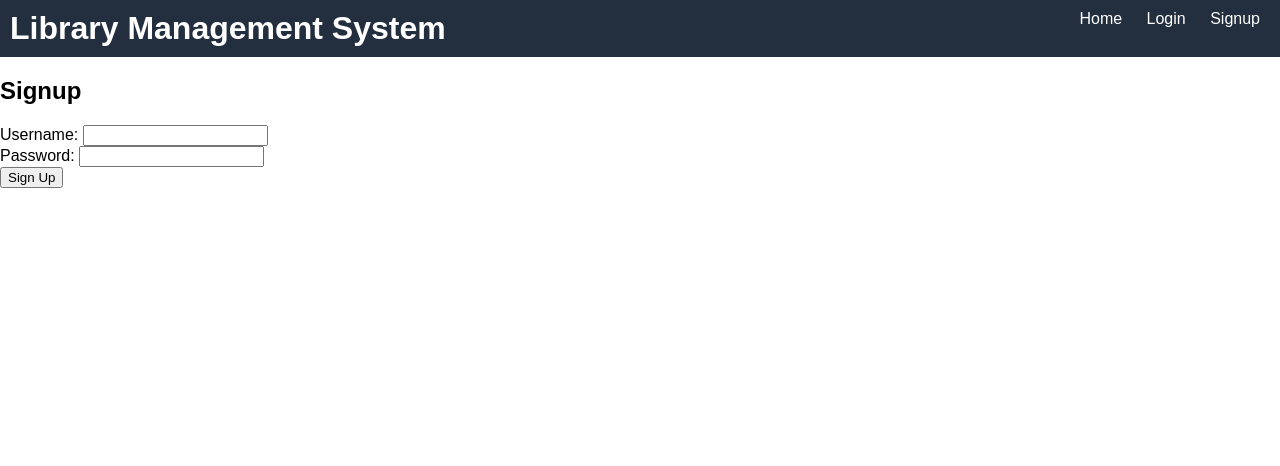
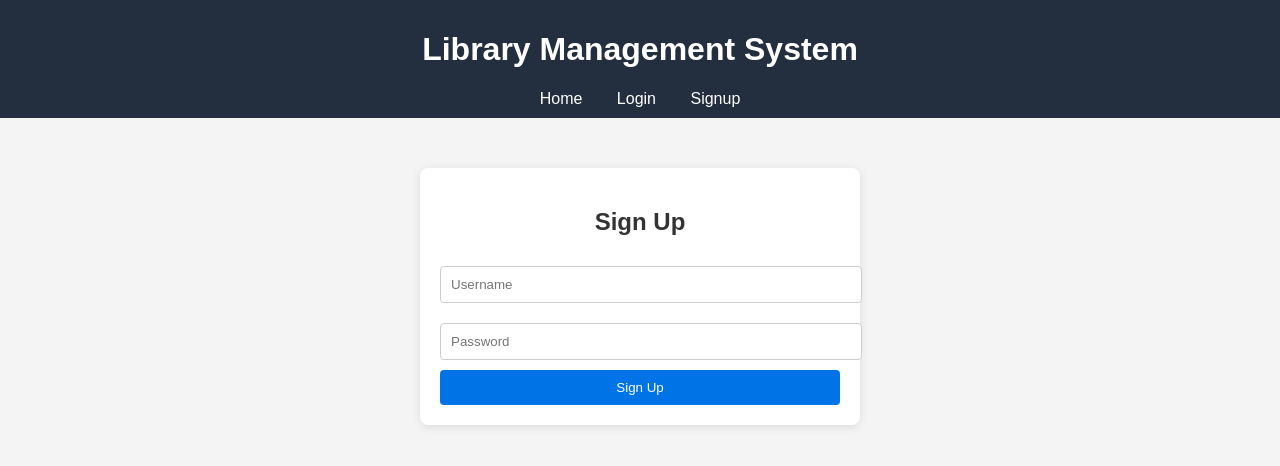
Before and after one commit to code-by-rohith/Deployments, a Flask app: page /signup in a window 1280 px wide. Shown: the top 466 px of the page. Run offline with Flask 3, Linux system fonts and the light colour scheme.

Commit message:
first commit

```diff
--- a/static/styles.css
+++ b/static/styles.css
@@ -2,35 +2,73 @@ body {
     font-family: Arial, sans-serif;
     margin: 0;
     padding: 0;
+    background-color: #f4f4f4;
 }
 
 header {
-    background-color: #232f3e; /* Dark Amazon color */
+    background-color: #232f3e; /* Amazon-like navbar color */
     color: white;
-    padding: 10px;
+    padding: 10px 20px;
+    text-align: center;
 }
 
-h1 {
-    margin: 0;
-    display: inline-block;
+nav a {
+    color: white;
+    margin: 0 15px;
+    text-decoration: none;
 }
 
-.navbar {
-    float: right;
+nav a:hover {
+    text-decoration: underline;
 }
 
-.navbar a {
-    color: white;
-    text-decoration: none;
-    padding: 10px;
+.container {
+    width: 100%;
+    max-width: 400px;
+    margin: 50px auto;
+    padding: 20px;
+    background-color: white;
+    box-shadow: 0 2px 10px rgba(0, 0, 0, 0.1);
+    border-radius: 8px;
+    transition: transform 0.3s;
 }
 
-.navbar a:hover {
-    background-color: #37475a; /* Slightly lighter shade */
+.container:hover {
+    transform: scale(1.02);
 }
 
-.main {
-    padding: 20px;
+h2 {
+    text-align: center;
+    color: #333;
+}
+
+input[type="text"], input[type="password"] {
+    width: 100%;
+    padding: 10px;
+    margin: 10px 0;
+    border: 1px solid #ccc;
+    border-radius: 4px;
+    transition: border 0.3s;
+}
+
+input[type="text"]:focus, input[type="password"]:focus {
+    border: 1px solid #0073e6; /* Highlight color on focus */
+}
+
+button {
+    width: 100%;
+    padding: 10px;
+    background-color: #0073e6; /* Button color */
+    color: white;
+    border: none;
+    border-radius: 4px;
+    cursor: pointer;
+    transition: background-color 0.3s, transform 0.3s;
+}
+
+button:hover {
+    background-color: #005bb5; /* Darker on hover */
+    transform: translateY(-2px);
 }
 
 .flashes {
--- a/templates/signup.html
+++ b/templates/signup.html
@@ -1,13 +1,11 @@
 {% extends 'base.html' %}
 {% block content %}
-<h2>Signup</h2>
-<form method="POST">
-    <label for="username">Username:</label>
-    <input type="text" id="username" name="username" required>
-    <br>
-    <label for="password">Password:</label>
-    <input type="password" id="password" name="password" required>
-    <br>
-    <button type="submit">Sign Up</button>
-</form>
+<div class="container">
+    <h2>Sign Up</h2>
+    <form method="POST">
+        <input type="text" name="username" placeholder="Username" required>
+        <input type="password" name="password" placeholder="Password" required>
+        <button type="submit">Sign Up</button>
+    </form>
+</div>
 {% endblock %}
```
Also changed, not shown: other parts of static/styles.css (+6 -20 lines), templates/login.html (+8 -10 lines).
